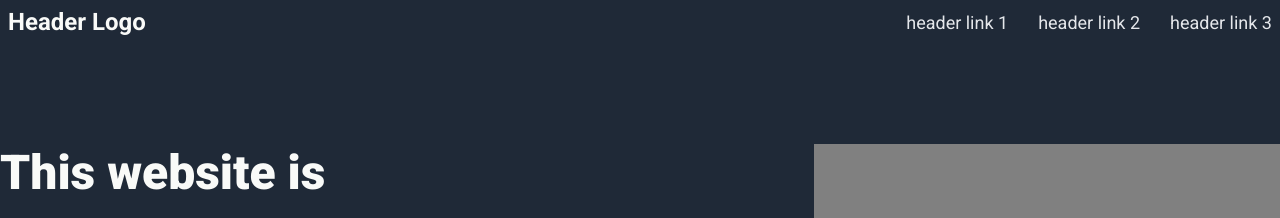
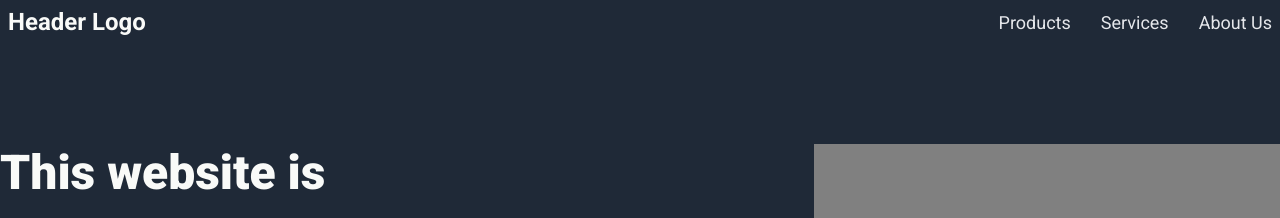
Before and after one commit to frnsmnlpz11/landing_page, a plain HTML site: page index.html in a window 1280 px wide. Shown: the top 218 px of the page. Drawn offline with Linux system fonts and the light colour scheme.

```diff
--- a/index.html
+++ b/index.html
@@ -17,9 +17,9 @@
                 </div>
                 <div class="right">
                     <ul class="links">
-                        <li><a href="#">header link 1</a></li>
-                        <li><a href="#">header link 2</a></li>
-                        <li><a href="#">header link 3</a></li>
+                        <li><a href="#">Products</a></li>
+                        <li><a href="#">Services</a></li>
+                        <li><a href="#">About Us</a></li>
                     </ul>
                 </div>
             </div>
```
